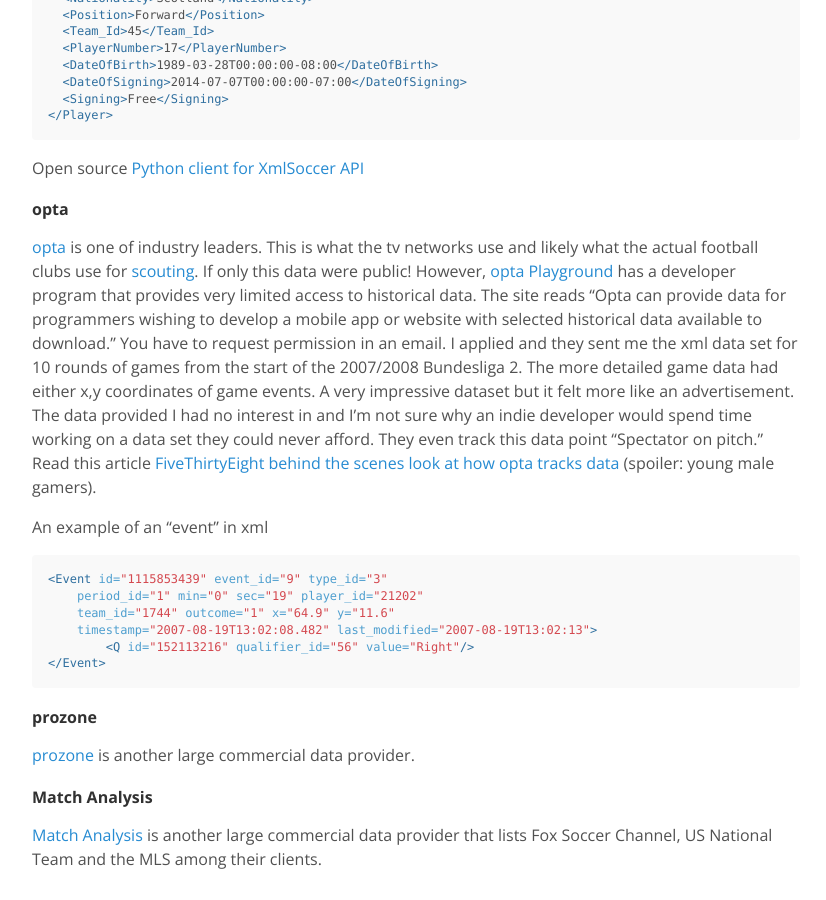
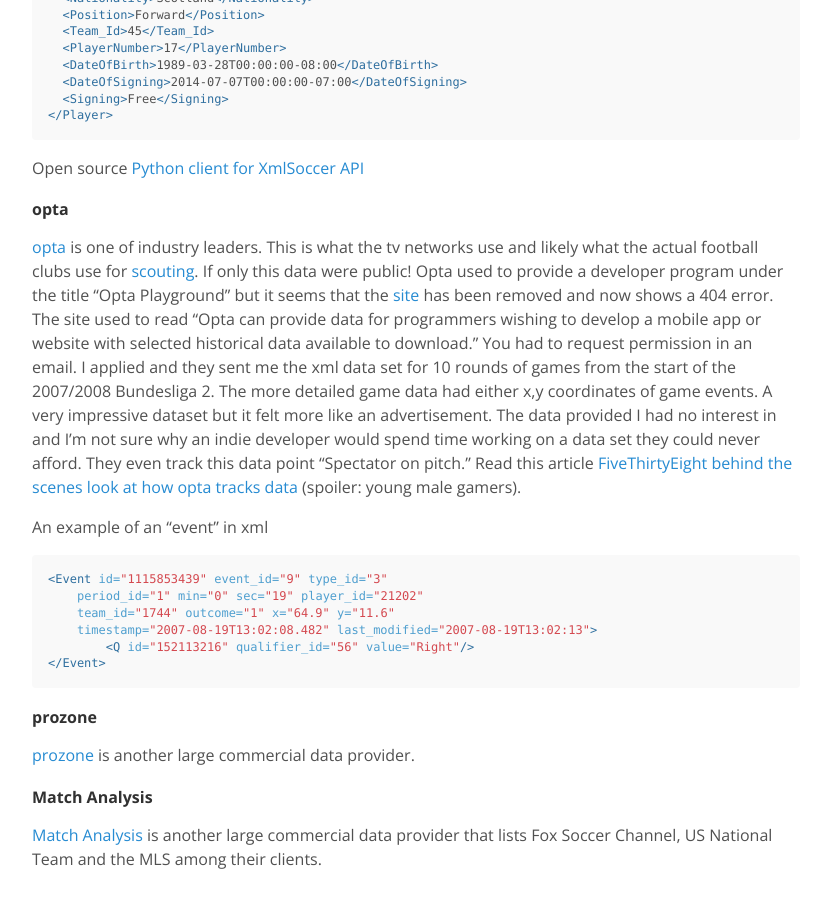
Before and after one commit to jokecamp/jokecamp.com, a Jekyll site: the page built from _posts/2014-03-08-guide-to-football-and-soccer-data-and-apis.markdown, in a window 1280 px wide and 900 px high, scrolled down 6088 px. Shown: the whole window, without its empty margins (224-1050 px from the left). Built offline with Jekyll 4.4.1, drawn with Linux system fonts in a browser that asks for light colours; nearby versions of some CDN libraries; Markdown is read by kramdown in place of the engine named in the settings; comment, search, counter and statistics services are not loaded.

Commit message:
Text update for bad URL for Opta Playground

```diff
--- a/_posts/2014-03-08-guide-to-football-and-soccer-data-and-apis.markdown
+++ b/_posts/2014-03-08-guide-to-football-and-soccer-data-and-apis.markdown
@@ -316,7 +316,7 @@ Open source [Python client for XmlSoccer API](https://github.com/martineastwood/
 <a name="opta"></a>
 #### opta
 
-[opta](http://www.optasports.com) is one of industry leaders. This is what the tv networks use and likely what the actual football clubs use for [scouting](http://www.optasportspro.com/products/scouting-reports-and-data-feeds.aspx). If only this data were public! However, [opta Playground](http://www.optasports.com/playground-section.aspx) has a developer program that provides very limited access to historical data. The site reads "Opta can provide data for programmers wishing to develop a mobile app or website with selected historical data available to download." You have to request permission in an email. I applied and they sent me the xml data set for 10 rounds of games from the start of the 2007/2008 Bundesliga 2. The more detailed game data had either x,y coordinates of game events. A very impressive dataset but it felt more like an advertisement. The data provided I had no interest in and I'm not sure why an indie developer would spend time working on a data set they could never afford. They even track this data point "Spectator on pitch." Read this article [FiveThirtyEight behind the scenes look at how opta tracks data](http://fivethirtyeight.com/features/the-people-tracking-every-touch-pass-and-tackle-in-the-world-cup/) (spoiler: young male gamers).
+[opta](http://www.optasports.com) is one of industry leaders. This is what the tv networks use and likely what the actual football clubs use for [scouting](http://www.optasportspro.com/products/scouting-reports-and-data-feeds.aspx). If only this data were public! Opta used to provide a developer program under the title "Opta Playground" but it seems that the [site](http://www.optasports.com/playground-section.aspx) has been removed and now shows a 404 error. The site used to read "Opta can provide data for programmers wishing to develop a mobile app or website with selected historical data available to download." You had to request permission in an email. I applied and they sent me the xml data set for 10 rounds of games from the start of the 2007/2008 Bundesliga 2. The more detailed game data had either x,y coordinates of game events. A very impressive dataset but it felt more like an advertisement. The data provided I had no interest in and I'm not sure why an indie developer would spend time working on a data set they could never afford. They even track this data point "Spectator on pitch." Read this article [FiveThirtyEight behind the scenes look at how opta tracks data](http://fivethirtyeight.com/features/the-people-tracking-every-touch-pass-and-tackle-in-the-world-cup/) (spoiler: young male gamers).
 
 An example of an "event" in xml
 
```
